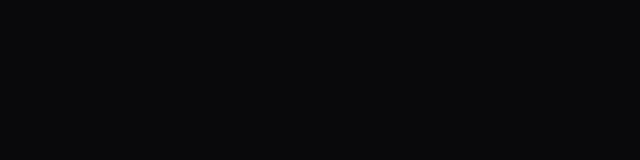
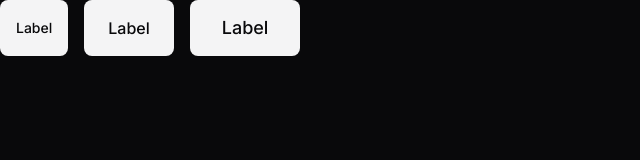
Before and after one commit to ademirsandrini/zingen, a plain HTML site: page index.html in a window 1280 px wide. Shown: the whole page, without its empty margins (0-640 px from the left). Drawn offline with Linux system fonts and the light colour scheme.

Commit message:
Componente de botão parte 1

```diff
--- a/index.html
+++ b/index.html
@@ -9,9 +9,16 @@
         <title>Zingen - Karaokê</title>
 
         <link rel="stylesheet" href="styles/index.css">
-
-    <link href="https://fonts.googleapis.com/css2?family=Inter:ital,opsz,wght@0,14..32,100..900;1,14..32,100..900&display=swap" rel="stylesheet">
+        <link
+            href="https://fonts.googleapis.com/css2?family=Inter:ital,opsz,wght@0,14..32,100..900;1,14..32,100..900&display=swap"
+            rel="stylesheet"
+        >
     </head>
     <body>
+        <div class="flex gap-1">
+            <a href="#" class="btn btn-sm">Label</a>
+            <a href="#" class="btn btn-md">Label</a>
+            <span href="#" class="btn btn-lg">Label</span>
+        </div>
     </body>
 </html>
--- /dev/null
+++ b/styles/buttons.css
@@ -0,0 +1,47 @@
+.btn {
+    --btn-bg-color: var(--text-color-primary);
+    --btn-color: var(--bg-color);
+    border: 0;
+
+    display: flex;
+    align-items: center;
+    justify-content: center;
+    width: fit-content;
+
+    border-radius: .5rem;
+
+    font: var(--fw-md) var(--fs-base)/1.5rem var(--ff-sans);
+
+    cursor: pointer;
+
+    transition: background 0.3s ease, color 0.3s ease;
+    background: var(--btn-bg-color);
+    color: var(--btn-color);
+}
+
+.btn:hover {
+    --btn-bg-color: linear-gradient(
+        90deg,
+        var(--brand-color-secondary) 0%,
+        var(--brand-color-primary) 100%
+    );
+    --btn-color: var(--surface-color);
+
+    background: var(--btn-bg-color);
+    color: var(--btn-color);
+}
+
+.btn-sm {
+    padding: .5rem 1rem;
+    font-size: var(--fs-sm);
+}
+
+.btn-md {
+    padding: .75rem 1.5rem;
+    font-size: var(--fs-base);
+}
+
+.btn-lg {
+    padding: 1rem 2rem;
+    font-size: 1.125rem;
+}
--- a/styles/global.css
+++ b/styles/global.css
@@ -39,7 +39,6 @@
     --py-lg: 1.5rem;
     --py-xl: 3rem;
     --px-lg: 1.5rem;
-
 }
 
 html {
--- a/styles/index.css
+++ b/styles/index.css
@@ -1,2 +1,3 @@
 @import url(global.css);
 @import url(utility.css);
+@import url(buttons.css);
--- a/styles/utility.css
+++ b/styles/utility.css
@@ -30,6 +30,18 @@
     gap: 1rem;
 }
 
+.flex {
+    display: flex;
+}
+
+.gap-1 {
+    gap: 1rem;
+}
+
+.grid {
+    display: grid;
+}
+
 @media (min-width: 80em) {
     .container {
         max-width: 80em;
@@ -40,7 +52,7 @@
     }
 
     .even-columns {
-        grid-auto-flow:column;
+        grid-auto-flow: column;
         grid-template-columns: 1fr;
     }
 }
```
Lines whose indentation alone changed are shown as unchanged.
